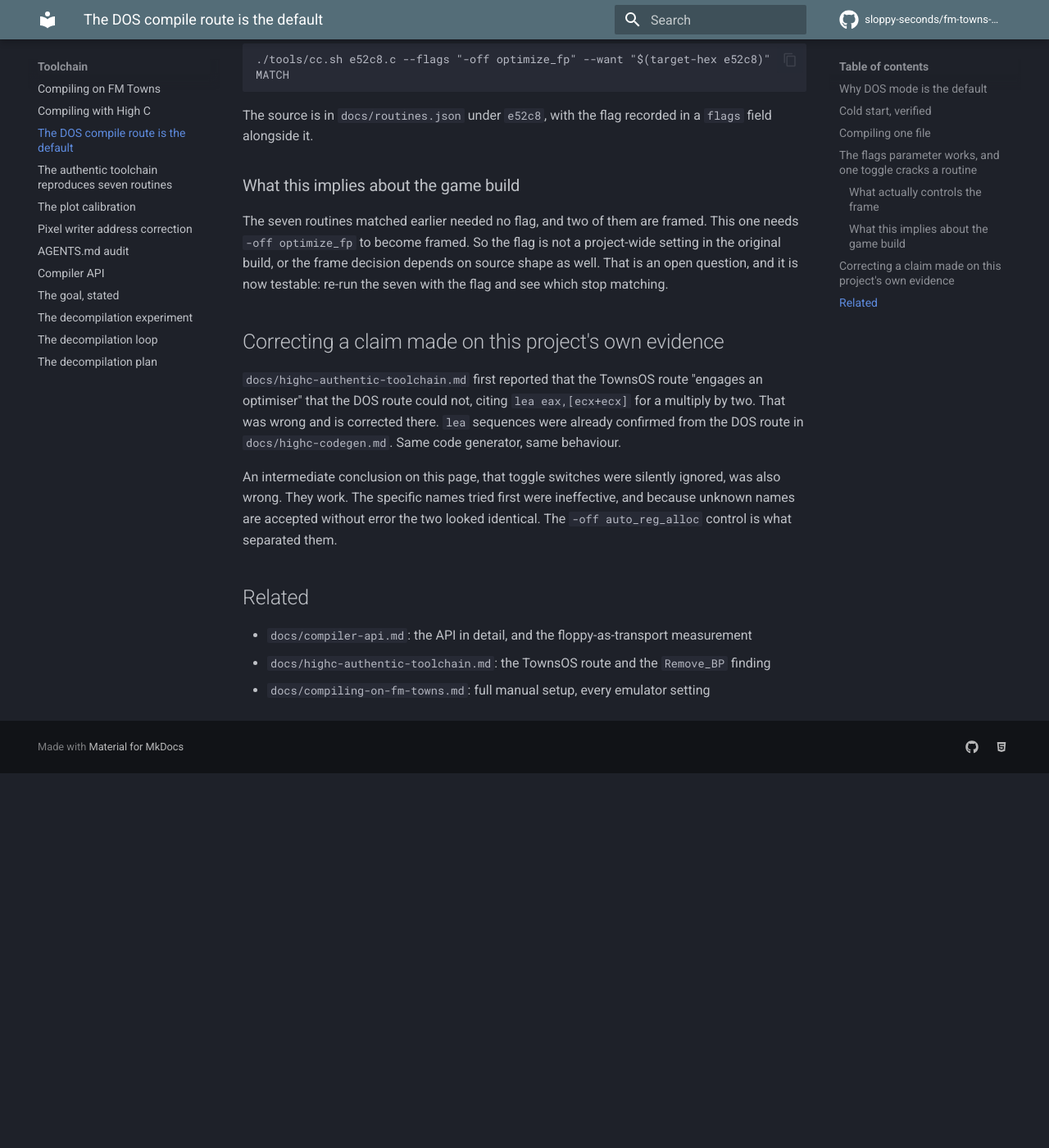
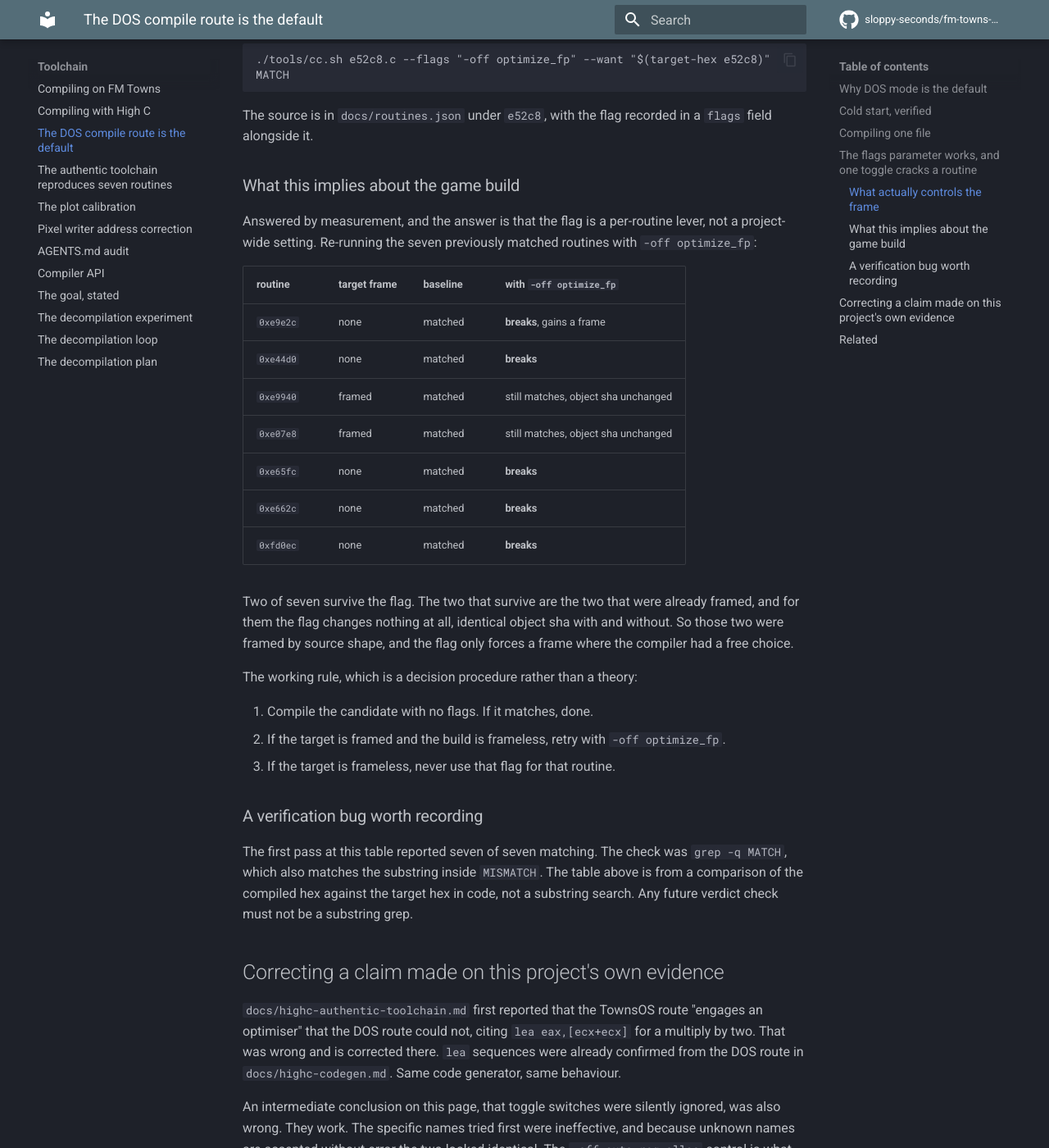
Before and after one commit to sloppy-seconds/fm-towns-ultima, an MkDocs documentation site: the page built from docs/compile-route-dos.md, in a window 1280 px wide and 1400 px high, scrolled down 3266 px. Shown: the whole window at 82% size. Built offline with MkDocs 1.6.1 and Material for MkDocs 9.7.7, drawn with Linux system fonts in a browser that asks for light colours; comment, search, counter and statistics services are not loaded; before the commit the page ends 4209 px from its top, so only the background shows below that.

Commit message:
optimize_fp is a per-routine lever, not a global setting
Re-running the seven previously matched routines with -off optimize_fp: two of
seven survive, and they are exactly the two that were already framed. For those
two the object sha is identical with and without the flag, so they were framed by
source shape and the flag only forces a frame where the compiler had a free
choice.

Records the resulting decision procedure: compile with no flags first, retry with
-off optimize_fp only when the target is framed and the build is frameless, and
never use the flag when the target is frameless.

Also records a verification bug in my own first pass. The check was grep -q MATCH,
which also matches the substring inside MISMATCH, and it reported seven of seven
matching when five had broken.

```diff
--- a/docs/compile-route-dos.md
+++ b/docs/compile-route-dos.md
@@ -136,11 +136,38 @@ a `flags` field alongside it.
 
 ### What this implies about the game build
 
-The seven routines matched earlier needed no flag, and two of them are framed.
-This one needs `-off optimize_fp` to become framed. So the flag is not a
-project-wide setting in the original build, or the frame decision depends on
-source shape as well. That is an open question, and it is now testable: re-run
-the seven with the flag and see which stop matching.
+Answered by measurement, and the answer is that the flag is a per-routine lever,
+not a project-wide setting. Re-running the seven previously matched routines
+with `-off optimize_fp`:
+
+| routine | target frame | baseline | with `-off optimize_fp` |
+|---|---|---|---|
+| `0xe9e2c` | none | matched | **breaks**, gains a frame |
+| `0xe44d0` | none | matched | **breaks** |
+| `0xe9940` | framed | matched | still matches, object sha unchanged |
+| `0xe07e8` | framed | matched | still matches, object sha unchanged |
+| `0xe65fc` | none | matched | **breaks** |
+| `0xe662c` | none | matched | **breaks** |
+| `0xfd0ec` | none | matched | **breaks** |
+
+Two of seven survive the flag. The two that survive are the two that were
+already framed, and for them the flag changes nothing at all, identical object
+sha with and without. So those two were framed by source shape, and the flag
+only forces a frame where the compiler had a free choice.
+
+The working rule, which is a decision procedure rather than a theory:
+
+1. Compile the candidate with no flags. If it matches, done.
+2. If the target is framed and the build is frameless, retry with
+   `-off optimize_fp`.
+3. If the target is frameless, never use that flag for that routine.
+
+### A verification bug worth recording
+
+The first pass at this table reported seven of seven matching. The check was
+`grep -q MATCH`, which also matches the substring inside `MISMATCH`. The table
+above is from a comparison of the compiled hex against the target hex in code,
+not a substring search. Any future verdict check must not be a substring grep.
 
 ## Correcting a claim made on this project's own evidence
 
```
